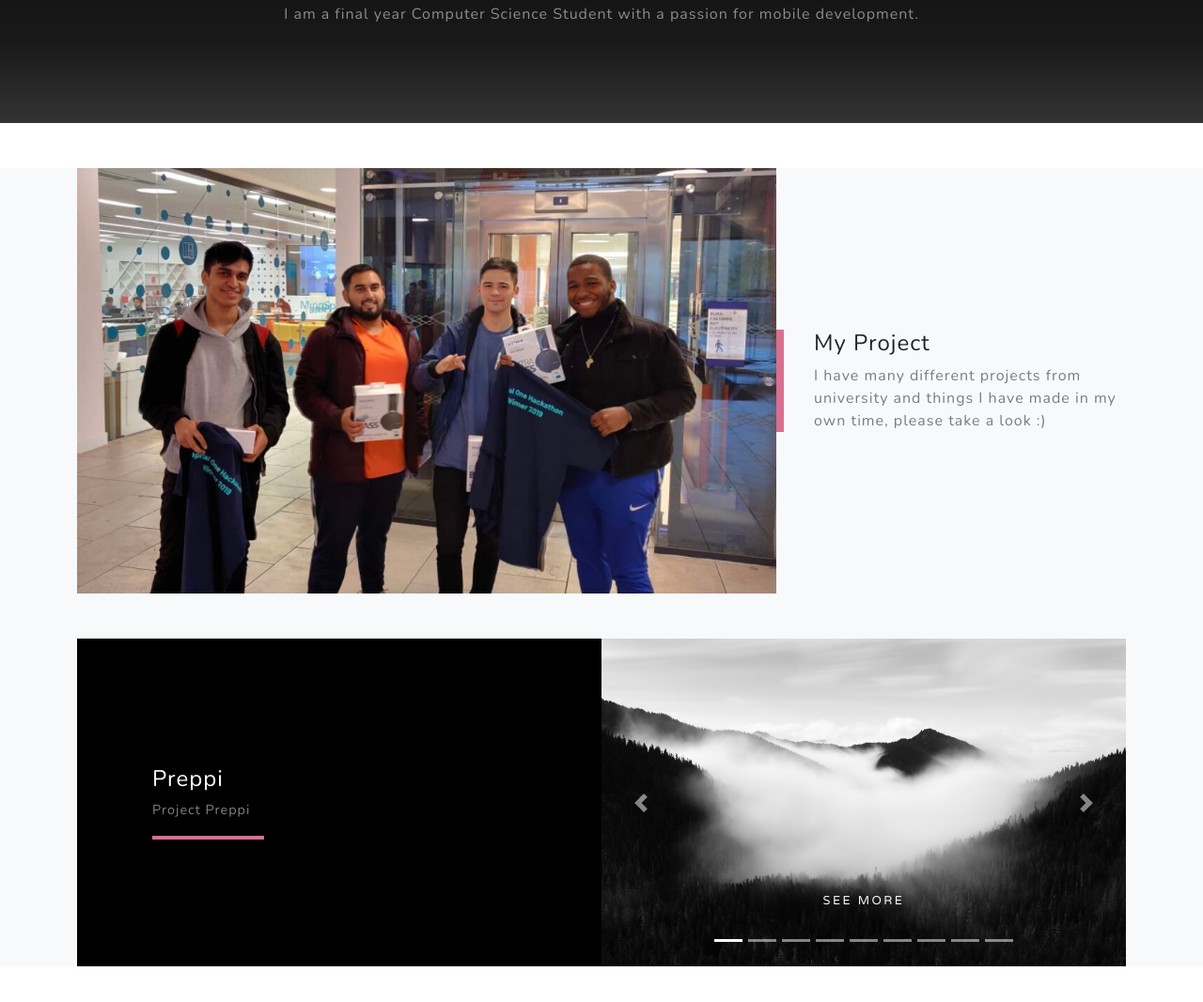
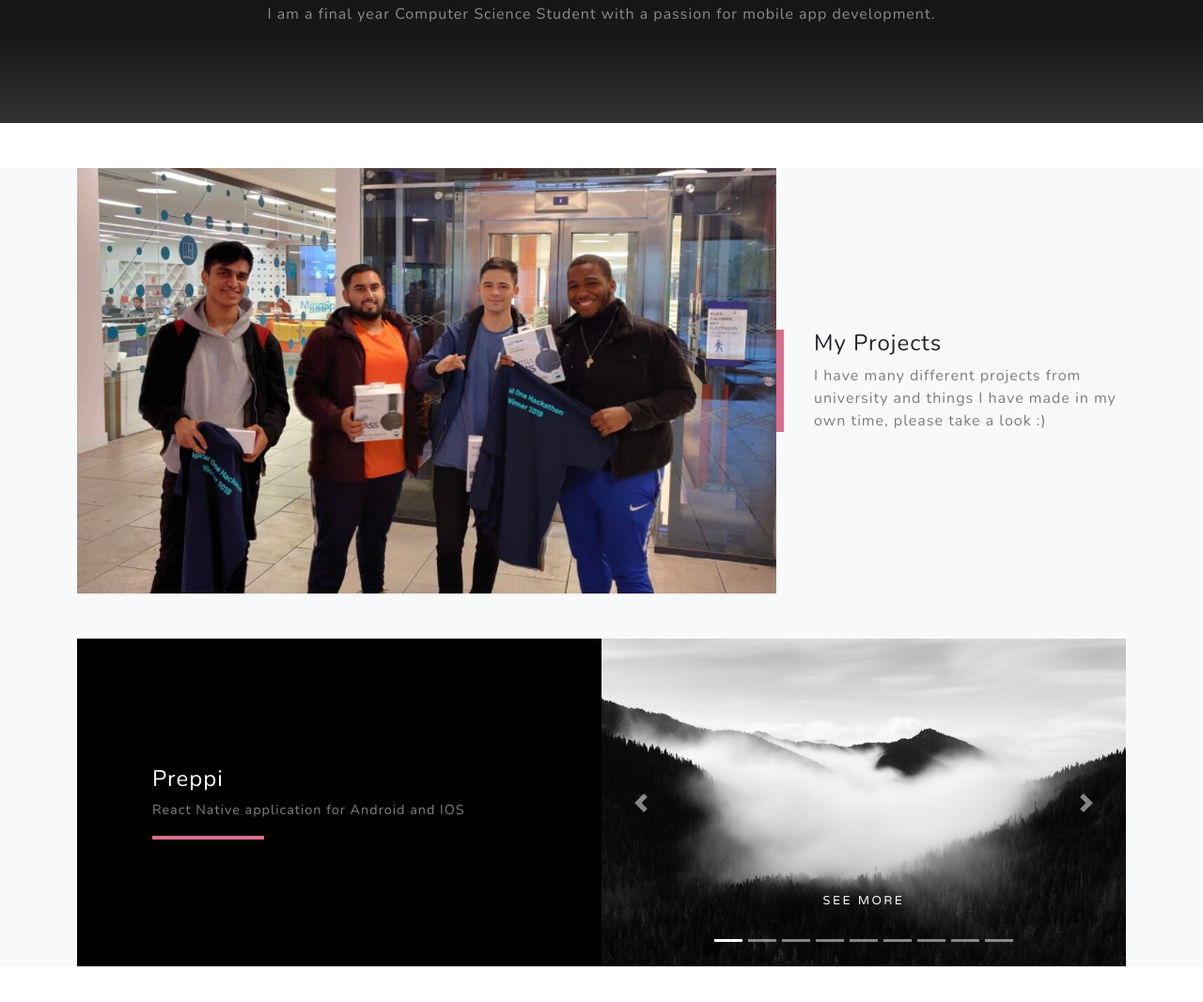
Before and after one commit to AamirHashmi/aamirhashmi.github.io, a plain HTML site: page index.html in a window 1280 px wide. Shown: the part 1019-2086 px from the top of the page at 94% size. Drawn offline with nearby package versions, Linux system fonts and the light colour scheme; no server answers.

Commit message:
even more changes

```diff
--- a/index.html
+++ b/index.html
@@ -82,7 +82,7 @@
           <div class="col-lg-8 mx-auto">
             <h2 class="text-white mb-4">About Me</h2>
             <p class="text-white-50">
-              I am a final year Computer Science Student with a passion for mobile development.
+              I am a final year Computer Science Student with a passion for mobile app development.
             </p>
           </div>
         </div>
@@ -104,7 +104,7 @@
           </div>
           <div class="col-xl-4 col-lg-5">
             <div class="featured-text text-center text-lg-left">
-              <h4>My Project</h4>
+              <h4>My Projects</h4>
               <p class="text-black-50 mb-0">
                I have many different projects from university and things I have made in my own time, please take a look :)
               </p>
--- a/js/scripts.js
+++ b/js/scripts.js
@@ -56,9 +56,9 @@
 var projects = [
   {
     title: "Preppi",
-    shortDescripton: "Project Preppi",
+    shortDescripton: "React Native application for Android and IOS",
     longDescription:
-      "Worked together with Preppi to create a 'Just Eat' type app for the beauty industry",
+      "Worked together with Preppi to create a 'Just Eat' type app for the beauty industry. Users can book appointments for certain treatments that businesses may offer.",
     images: [
       "assets/screenshots/preppi/home_screen.jpg",
       "assets/screenshots/preppi/landing_screen.jpg",
@@ -69,8 +69,10 @@ var projects = [
 
   {
     title: "3D Virtual Gallery",
-    shortDescripton: "Hackathon project to get through covid",
-    longDescription: "Hacksheffield 6.0 winner broo",
+    shortDescripton:
+      "Virtual gallery to showcase art. Won 2nd place for best Hack at HackSheffield 6.0",
+    longDescription:
+      "Uses the javascript 3d library Three.js to render scenes within the web browser.",
     images: [
       "assets/screenshots/3d_virtual_gallery/virtual1.png",
       "assets/screenshots/3d_virtual_gallery/virtual2.png",
@@ -80,10 +82,11 @@ var projects = [
   },
 
   {
-    title: "Meeting Schedular",
+    title: "Meeting Schedular Mobile App",
     shortDescripton:
-      "University assignment to make a meeting scheduler prototype. Uses Firebase to schedule meetings and for chat functionality.",
-    longDescription: "made a meeting scehduleran io",
+      "University assignment to make a meeting scheduler prototype.",
+    longDescription:
+      "Uses Android studio and firebase. Has User authentication, ability to create meetings with specific users and an in-built chat system.",
     images: [
       "assets/screenshots/meeting_schedular/meeting1.jpg",
       "assets/screenshots/meeting_schedular/meeting2.jpg",
@@ -94,22 +97,23 @@ var projects = [
   {
     title: "IBM - Missing Maps",
     shortDescripton:
-      "Worked with IBM during a university assingment utilising IBM Watson.",
-    longDescription: "ncoidddddddddddddddddddddddd dddddddddddnmcsic do.",
+      "Worked with IBM during a university assignment utilising IBM Watson.",
+    longDescription:
+      "The webb app would scan a selected area of the map and mark signs of life within that area using IBM watson and image recognition AI",
     images: [
-      "assets/screenshots/volcano_escape/volcanoEscape.jpg",
-      "assets/screenshots/volcano_escape/volcanoEscape2.jpg",
-      "assets/screenshots/volcano_escape/volcanoEscape3.jpg",
-      "assets/screenshots/volcano_escape/volcanoEscape4.png",
+      "assets/screenshots/ibm_missingmaps/missingmaps1.jpg",
+      "assets/screenshots/ibm_missingmaps/missingmaps1.jpg",
+      "assets/screenshots/ibm_missingmaps/missingmaps1.jpg",
+      "assets/screenshots/ibm_missingmaps/missingmaps1.jpg",
     ],
   },
 
   {
     title: "Drawing Tool",
     shortDescripton:
-      "University assignment to develop a paint like program in c++.",
+      "University assignment to develop a paint like program in C++.",
     longDescription:
-      "ncoin sniocn s nicsnm son concsod ndsnocs ncsocn o nmcsic do.",
+      "Developed in my Object-Orientd programming module at university. The application was to help us understand OOP principles and put them into good practice.",
     images: [
       "assets/screenshots/drawing_assignment/drawing_1.jpg",
       "assets/screenshots/drawing_assignment/drawing_2.png",
@@ -121,7 +125,8 @@ var projects = [
   {
     title: "Volcano Escape",
     shortDescripton: "University assignment to develop a web based game.",
-    longDescription: "ncoidddddddddddddddddddddddd dddddddddddnmcsic do.",
+    longDescription:
+      "Uses the Three.js 3d library. The goal of the game is to jump on the rocks while lava is rising. THe higher you go the more your score increases",
     images: [
       "assets/screenshots/volcano_escape/volcanoEscape.jpg",
       "assets/screenshots/volcano_escape/volcanoEscape2.jpg",
@@ -132,7 +137,8 @@ var projects = [
   {
     title: "Sumo Slam",
     shortDescripton: "Unity game developed in my spare time.",
-    longDescription: "ncoiddddddddddddd ddddddddddd dddddddddddnmcsic do.",
+    longDescription:
+      "Sumo slam was my first external project outside of university work. The aim of the game is to knock the opponent player out of the ring. You have access to boost and shield powerups which add more layers of depth to the game. This game was developed using Unity and C# object-oriented programming. However due to my lack of experience in modelling tools such as blender, I was unable to import fitting models for the game so the players are cubes. In the future I would love to revisit this game and add models, more levels and custom music.",
     images: [
       "assets/screenshots/sumo_slam/sumoslam.jpg",
       "assets/screenshots/sumo_slam/sumoslam2.jpg",
@@ -143,19 +149,23 @@ var projects = [
 
   {
     title: "Movie Night",
-    shortDescripton: "Hackathon project1",
-    longDescription: "ncoiddddddddddddd ddddddddddd dddddddddddnmcsic do.",
+    shortDescripton: "A web app to find information on shows and movies",
+    longDescription:
+      "Developed during my first 24 hour hackathon. Uses the OMDb api to get movie information such as description, trailer and cover photo.",
     images: [
       "assets/screenshots/movie_night/movienight.jpg",
       "assets/screenshots/movie_night/movienight2.jpg",
+      "assets/screenshots/movie_night/movienight3.jpg",
       "assets/screenshots/movie_night/movienight3.jpg",
     ],
   },
 
   {
     title: "Car Park Simulator",
-    shortDescripton: "University c#.",
-    longDescription: "ncoiddddddddddddd ddddddddddd dddddddddddnmcsic do.",
+    shortDescripton:
+      "University Project to simulate a car park system using C#.",
+    longDescription:
+      "Developed during my systems modeeling module in first year of university.",
     images: [
       "assets/screenshots/car_park_simulator/carParkSim.jpg",
       "assets/screenshots/car_park_simulator/sim2.jpg",
```
